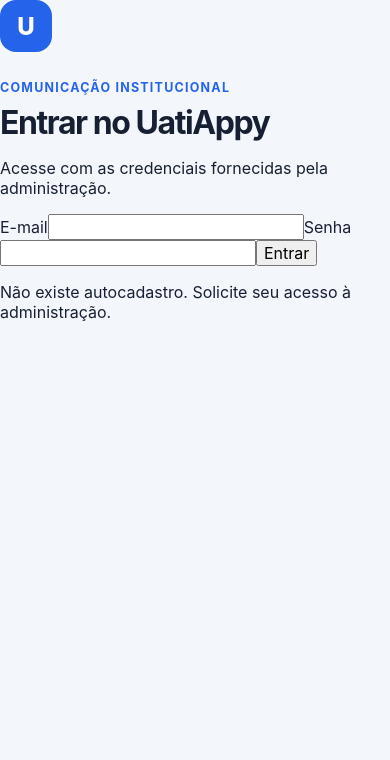
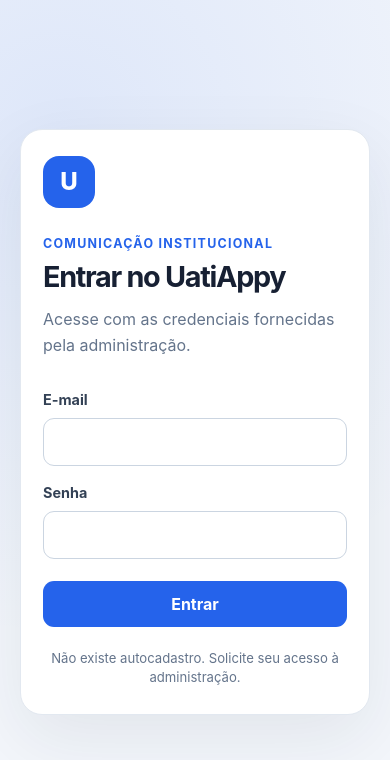
Before and after one commit to daviwanziler/uatiappy-vdois, a React (Vite) app: page / in a window 390 px wide. Shown: the top 760 px of the page. Built offline with nearby package versions, Linux system fonts and the light colour scheme; no server answers.

Commit message:
style(auth): add responsive web auth screens

```diff
--- a/src/styles.css
+++ b/src/styles.css
@@ -107,3 +107,48 @@ h1 {
     border-radius: 18px;
   }
 }
+
+
+/* Web authentication and session screens */
+.auth-shell,.dashboard-shell {
+  min-height: 100vh;
+  padding: 32px 20px;
+  background: radial-gradient(circle at 15% 15%, rgb(37 99 235 / 10%), transparent 32rem), #f3f6fb;
+}
+.auth-shell { display: grid; place-items: center; }
+.auth-card {
+  width: min(100%, 460px);
+  padding: 36px;
+  border: 1px solid #e2e8f0;
+  border-radius: 22px;
+  background: #fff;
+  box-shadow: 0 24px 70px rgb(23 32 51 / 8%);
+}
+.auth-card h1,.auth-card h2 { margin: 0; color: #172033; }
+.auth-card h1 { font-size: clamp(1.8rem, 5vw, 2.3rem); }
+.auth-card h2 { font-size: 1.6rem; }
+.auth-description { color: #64748b; line-height: 1.65; margin: 12px 0 24px; }
+.auth-card form { display: grid; gap: 10px; }
+.auth-card label { color: #334155; font-size: .9rem; font-weight: 700; margin-top: 8px; }
+.auth-card input {
+  width: 100%; padding: 13px 14px; border: 1px solid #cbd5e1;
+  border-radius: 11px; color: #172033; background: #fff;
+}
+.auth-card input:focus { outline: 3px solid rgb(37 99 235 / 16%); border-color: #2563eb; }
+.primary-button,.secondary-button {
+  border: 0; border-radius: 11px; padding: 13px 18px; font-weight: 700; cursor: pointer;
+}
+.primary-button { margin-top: 12px; color: #fff; background: #2563eb; }
+.primary-button:disabled { opacity: .55; cursor: not-allowed; }
+.secondary-button { color: #1d4ed8; background: #eff6ff; }
+.auth-footnote { color: #64748b; font-size: .82rem; line-height: 1.5; text-align: center; margin: 22px 0 0; }
+.message { padding: 11px 13px; border-radius: 10px; font-size: .88rem; line-height: 1.5; }
+.message-error { color: #991b1b; background: #fef2f2; }
+.message-success { color: #166534; background: #f0fdf4; }
+.message-warning { color: #92400e; background: #fffbeb; }
+.dashboard-shell { max-width: 100%; }
+.dashboard-header { max-width: 920px; margin: 0 auto 28px; display: flex; align-items: center; justify-content: space-between; }
+.dashboard-header .eyebrow { margin: 0 0 6px; }
+.dashboard-header h1 { margin: 0; color: #172033; }
+.admin-card { max-width: 560px; margin: 0 auto; }
+@media (max-width: 520px) { .auth-card { padding: 26px 22px; } }
```
